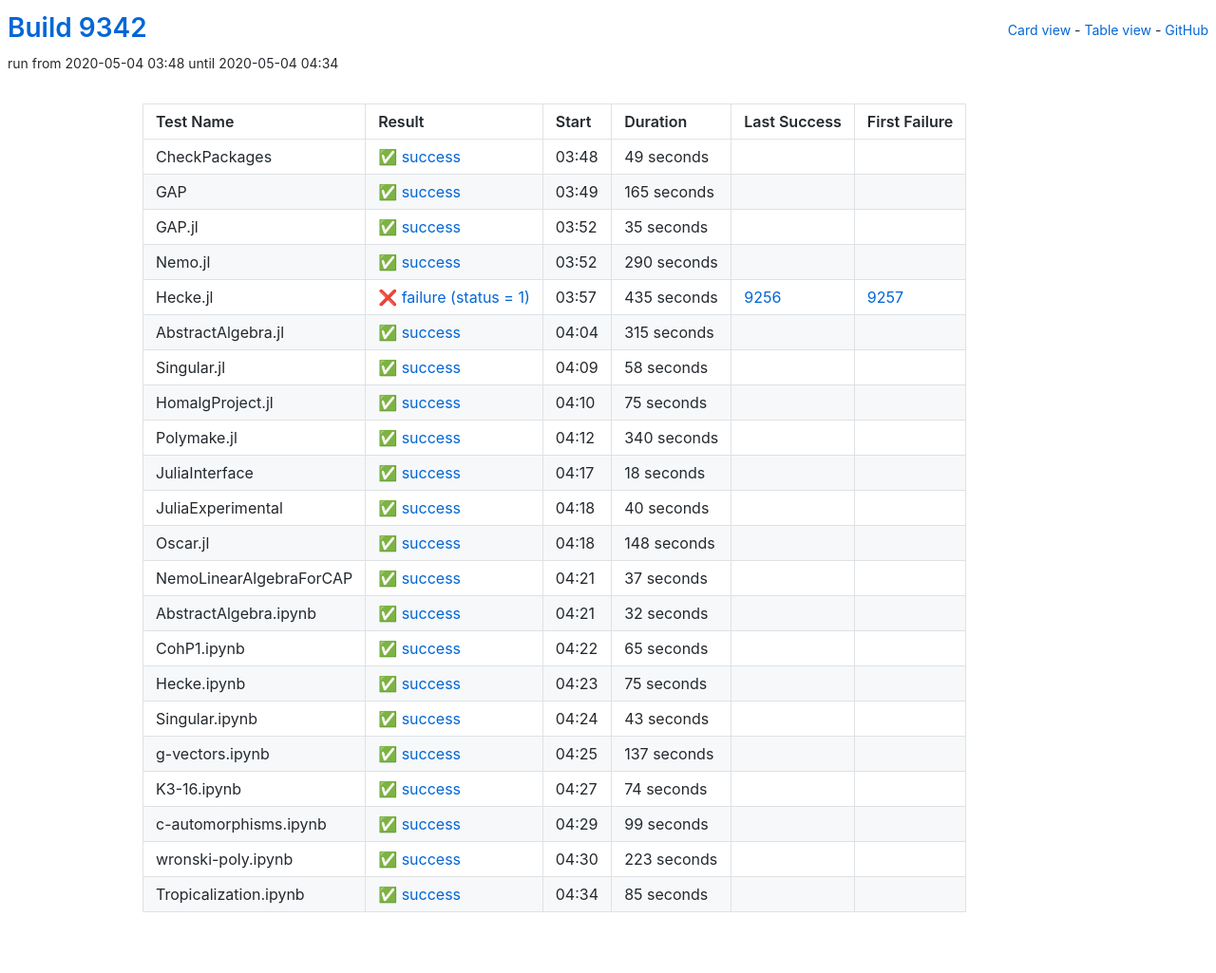
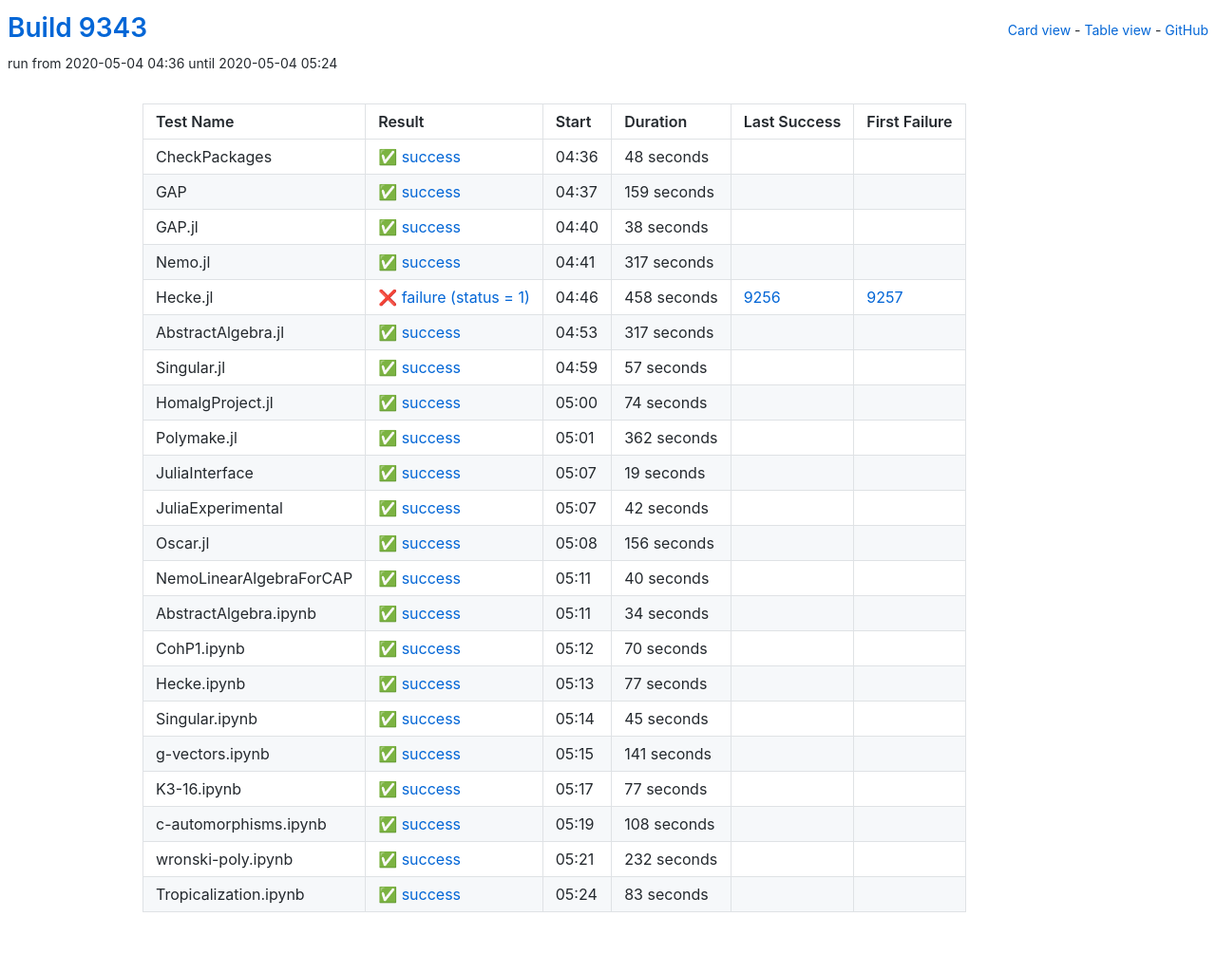
Before and after one commit to oscar-system/oscar-ci-status, a Jekyll site: the page built from table.html, in a window 1280 px wide. Shown: the whole page at 95% size. Built offline with Jekyll 4.4.1, drawn with Linux system fonts in a browser that asks for light colours.

Commit message:
Build 9343

```diff
--- a/_data/ci.yml
+++ b/_data/ci.yml
@@ -1,115 +1,137 @@
-build: 9342
-build_url: https://oscarci.mathematik.uni-kl.de/job/oscar/9342/
+build: 9343
+build_url: https://oscarci.mathematik.uni-kl.de/job/oscar/9343/
 job: oscar
 tests:
-- duration: 49
+- duration: 48
   exitcode: 0
   first_failure: false
   first_failure_url: null
   last_success: false
   last_success_url: null
-  log: https://oscarci.mathematik.uni-kl.de/job/oscar/9342/artifact/logs/build-9342/CheckPackages.log
+  log: https://oscarci.mathematik.uni-kl.de/job/oscar/9343/artifact/logs/build-9343/CheckPackages.log
   name: CheckPackages
-  start: 2020-05-04 03:48
+  start: 2020-05-04 04:36
   status: success
   success: true
-- duration: 165
+- duration: 159
   exitcode: 0
   first_failure: false
   first_failure_url: null
   last_success: false
   last_success_url: null
-  log: https://oscarci.mathematik.uni-kl.de/job/oscar/9342/artifact/logs/build-9342/GAP.log
+  log: https://oscarci.mathematik.uni-kl.de/job/oscar/9343/artifact/logs/build-9343/GAP.log
   name: GAP
-  start: 2020-05-04 03:49
+  start: 2020-05-04 04:37
   status: success
   success: true
-- duration: 35
+- duration: 38
   exitcode: 0
   first_failure: false
   first_failure_url: null
   last_success: false
   last_success_url: null
-  log: https://oscarci.mathematik.uni-kl.de/job/oscar/9342/artifact/logs/build-9342/GAP.jl.log
+  log: https://oscarci.mathematik.uni-kl.de/job/oscar/9343/artifact/logs/build-9343/GAP.jl.log
   name: GAP.jl
-  start: 2020-05-04 03:52
+  start: 2020-05-04 04:40
   status: success
   success: true
-- duration: 290
+- duration: 317
   exitcode: 0
   first_failure: false
   first_failure_url: null
   last_success: false
   last_success_url: null
-  log: https://oscarci.mathematik.uni-kl.de/job/oscar/9342/artifact/logs/build-9342/Nemo.jl.log
+  log: https://oscarci.mathematik.uni-kl.de/job/oscar/9343/artifact/logs/build-9343/Nemo.jl.log
   name: Nemo.jl
-  start: 2020-05-04 03:52
+  start: 2020-05-04 04:41
   status: success
   success: true
-- duration: 435
+- duration: 458
   exitcode: 1
   first_failure: 9257
   first_failure_url: https://oscarci.mathematik.uni-kl.de/job/oscar/9257/
   last_success: 9256
   last_success_url: https://oscarci.mathematik.uni-kl.de/job/oscar/9256/
-  log: https://oscarci.mathematik.uni-kl.de/job/oscar/9342/artifact/logs/build-9342/Hecke.jl.log
+  log: https://oscarci.mathematik.uni-kl.de/job/oscar/9343/artifact/logs/build-9343/Hecke.jl.log
   name: Hecke.jl
-  start: 2020-05-04 03:57
+  start: 2020-05-04 04:46
   status: failure
   success: false
-- duration: 315
+- duration: 317
   exitcode: 0
   first_failure: false
   first_failure_url: null
   last_success: false
   last_success_url: null
-  log: https://oscarci.mathematik.uni-kl.de/job/oscar/9342/artifact/logs/build-9342/AbstractAlgebra.jl.log
+  log: https://oscarci.mathematik.uni-kl.de/job/oscar/9343/artifact/logs/build-9343/AbstractAlgebra.jl.log
   name: AbstractAlgebra.jl
-  start: 2020-05-04 04:04
+  start: 2020-05-04 04:53
   status: success
   success: true
-- duration: 58
+- duration: 57
   exitcode: 0
   first_failure: false
   first_failure_url: null
   last_success: false
   last_success_url: null
-  log: https://oscarci.mathematik.uni-kl.de/job/oscar/9342/artifact/logs/build-9342/Singular.jl.log
+  log: https://oscarci.mathematik.uni-kl.de/job/oscar/9343/artifact/logs/build-9343/Singular.jl.log
   name: Singular.jl
-  start: 2020-05-04 04:09
+  start: 2020-05-04 04:59
   status: success
   success: true
-- duration: 75
+- duration: 74
   exitcode: 0
   first_failure: false
   first_failure_url: null
   last_success: false
   last_success_url: null
-  log: https://oscarci.mathematik.uni-kl.de/job/oscar/9342/artifact/logs/build-9342/HomalgProject.jl.log
+  log: https://oscarci.mathematik.uni-kl.de/job/oscar/9343/artifact/logs/build-9343/HomalgProject.jl.log
   name: HomalgProject.jl
-  start: 2020-05-04 04:10
+  start: 2020-05-04 05:00
   status: success
   success: true
-- duration: 340
+- duration: 362
   exitcode: 0
   first_failure: false
   first_failure_url: null
   last_success: false
   last_success_url: null
-  log: https://oscarci.mathematik.uni-kl.de/job/oscar/9342/artifact/logs/build-9342/Polymake.jl.log
+  log: https://oscarci.mathematik.uni-kl.de/job/oscar/9343/artifact/logs/build-9343/Polymake.jl.log
   name: Polymake.jl
-  start: 2020-05-04 04:12
+  start: 2020-05-04 05:01
   status: success
   success: true
-- duration: 18
+- duration: 19
   exitcode: 0
   first_failure: false
   first_failure_url: null
   last_success: false
   last_success_url: null
-  log: https://oscarci.mathematik.uni-kl.de/job/oscar/9342/artifact/logs/build-9342/JuliaInterface.log
+  log: https://oscarci.mathematik.uni-kl.de/job/oscar/9343/artifact/logs/build-9343/JuliaInterface.log
   name: JuliaInterface
-  start: 2020-05-04 04:17
+  start: 2020-05-04 05:07
+  status: success
+  success: true
+- duration: 42
+  exitcode: 0
+  first_failure: false
+  first_failure_url: null
+  last_success: false
+  last_success_url: null
+  log: https://oscarci.mathematik.uni-kl.de/job/oscar/9343/artifact/logs/build-9343/JuliaExperimental.log
+  name: JuliaExperimental
+  start: 2020-05-04 05:07
+  status: success
+  success: true
+- duration: 156
+  exitcode: 0
+  first_failure: false
+  first_failure_url: null
+  last_success: false
+  last_success_url: null
+  log: https://oscarci.mathematik.uni-kl.de/job/oscar/9343/artifact/logs/build-9343/Oscar.jl.log
+  name: Oscar.jl
+  start: 2020-05-04 05:08
   status: success
   success: true
 - duration: 40
@@ -118,129 +140,107 @@ tests:
   first_failure_url: null
   last_success: false
   last_success_url: null
-  log: https://oscarci.mathematik.uni-kl.de/job/oscar/9342/artifact/logs/build-9342/JuliaExperimental.log
-  name: JuliaExperimental
-  start: 2020-05-04 04:18
+  log: https://oscarci.mathematik.uni-kl.de/job/oscar/9343/artifact/logs/build-9343/NemoLinearAlgebraForCAP.log
+  name: NemoLinearAlgebraForCAP
+  start: 2020-05-04 05:11
   status: success
   success: true
-- duration: 148
+- duration: 34
   exitcode: 0
   first_failure: false
   first_failure_url: null
   last_success: false
   last_success_url: null
-  log: https://oscarci.mathematik.uni-kl.de/job/oscar/9342/artifact/logs/build-9342/Oscar.jl.log
-  name: Oscar.jl
-  start: 2020-05-04 04:18
+  log: https://oscarci.mathematik.uni-kl.de/job/oscar/9343/artifact/logs/build-9343/AbstractAlgebra.ipynb.log
+  name: AbstractAlgebra.ipynb
+  start: 2020-05-04 05:11
   status: success
   success: true
-- duration: 37
+- duration: 70
   exitcode: 0
   first_failure: false
   first_failure_url: null
   last_success: false
   last_success_url: null
-  log: https://oscarci.mathematik.uni-kl.de/job/oscar/9342/artifact/logs/build-9342/NemoLinearAlgebraForCAP.log
-  name: NemoLinearAlgebraForCAP
-  start: 2020-05-04 04:21
+  log: https://oscarci.mathematik.uni-kl.de/job/oscar/9343/artifact/logs/build-9343/CohP1.ipynb.log
+  name: CohP1.ipynb
+  start: 2020-05-04 05:12
   status: success
   success: true
-- duration: 32
+- duration: 77
   exitcode: 0
   first_failure: false
   first_failure_url: null
   last_success: false
   last_success_url: null
-  log: https://oscarci.mathematik.uni-kl.de/job/oscar/9342/artifact/logs/build-9342/AbstractAlgebra.ipynb.log
-  name: AbstractAlgebra.ipynb
-  start: 2020-05-04 04:21
+  log: https://oscarci.mathematik.uni-kl.de/job/oscar/9343/artifact/logs/build-9343/Hecke.ipynb.log
+  name: Hecke.ipynb
+  start: 2020-05-04 05:13
   status: success
   success: true
-- duration: 65
+- duration: 45
   exitcode: 0
   first_failure: false
   first_failure_url: null
   last_success: false
   last_success_url: null
-  log: https://oscarci.mathematik.uni-kl.de/job/oscar/9342/artifact/logs/build-9342/CohP1.ipynb.log
-  name: CohP1.ipynb
-  start: 2020-05-04 04:22
+  log: https://oscarci.mathematik.uni-kl.de/job/oscar/9343/artifact/logs/build-9343/Singular.ipynb.log
+  name: Singular.ipynb
+  start: 2020-05-04 05:14
   status: success
   success: true
-- duration: 75
+- duration: 141
   exitcode: 0
   first_failure: false
   first_failure_url: null
   last_success: false
   last_success_url: null
-  log: https://oscarci.mathematik.uni-kl.de/job/oscar/9342/artifact/logs/build-9342/Hecke.ipynb.log
-  name: Hecke.ipynb
-  start: 2020-05-04 04:23
+  log: https://oscarci.mathematik.uni-kl.de/job/oscar/9343/artifact/logs/build-9343/g-vectors.ipynb.log
+  name: g-vectors.ipynb
+  start: 2020-05-04 05:15
   status: success
   success: true
-- duration: 43
+- duration: 77
   exitcode: 0
   first_failure: false
   first_failure_url: null
   last_success: false
   last_success_url: null
-  log: https://oscarci.mathematik.uni-kl.de/job/oscar/9342/artifact/logs/build-9342/Singular.ipynb.log
-  name: Singular.ipynb
-  start: 2020-05-04 04:24
+  log: https://oscarci.mathematik.uni-kl.de/job/oscar/9343/artifact/logs/build-9343/K3-16.ipynb.log
+  name: K3-16.ipynb
+  start: 2020-05-04 05:17
   status: success
   success: true
-- duration: 137
+- duration: 108
   exitcode: 0
   first_failure: false
   first_failure_url: null
   last_success: false
   last_success_url: null
-  log: https://oscarci.mathematik.uni-kl.de/job/oscar/9342/artifact/logs/build-9342/g-vectors.ipynb.log
-  name: g-vectors.ipynb
-  start: 2020-05-04 04:25
+  log: https://oscarci.mathematik.uni-kl.de/job/oscar/9343/artifact/logs/build-9343/c-automorphisms.ipynb.log
+  name: c-automorphisms.ipynb
+  start: 2020-05-04 05:19
   status: success
   success: true
-- duration: 74
+- duration: 232
   exitcode: 0
   first_failure: false
   first_failure_url: null
   last_success: false
   last_success_url: null
-  log: https://oscarci.mathematik.uni-kl.de/job/oscar/9342/artifact/logs/build-9342/K3-16.ipynb.log
-  name: K3-16.ipynb
-  start: 2020-05-04 04:27
+  log: https://oscarci.mathematik.uni-kl.de/job/oscar/9343/artifact/logs/build-9343/wronski-poly.ipynb.log
+  name: wronski-poly.ipynb
+  start: 2020-05-04 05:21
   status: success
   success: true
-- duration: 99
+- duration: 83
   exitcode: 0
   first_failure: false
   first_failure_url: null
   last_success: false
   last_success_url: null
-  log: https://oscarci.mathematik.uni-kl.de/job/oscar/9342/artifact/logs/build-9342/c-automorphisms.ipynb.log
-  name: c-automorphisms.ipynb
-  start: 2020-05-04 04:29
+  log: https://oscarci.mathematik.uni-kl.de/job/oscar/9343/artifact/logs/build-9343/Tropicalization.ipynb.log
+  name: Tropicalization.ipynb
+  start: 2020-05-04 05:24
   status: success
   success: true
-- duration: 223
-  exitcode: 0
-  first_failure: false
-  first_failure_url: null
-  last_success: false
-  last_success_url: null
-  log: https://oscarci.mathematik.uni-kl.de/job/oscar/9342/artifact/logs/build-9342/wronski-poly.ipynb.log
-  name: wronski-poly.ipynb
-  start: 2020-05-04 04:30
-  status: success
-  success: true
-- duration: 85
-  exitcode: 0
-  first_failure: false
-  first_failure_url: null
-  last_success: false
-  last_success_url: null
-  log: https://oscarci.mathematik.uni-kl.de/job/oscar/9342/artifact/logs/build-9342/Tropicalization.ipynb.log
-  name: Tropicalization.ipynb
-  start: 2020-05-04 04:34
-  status: success
-  success: true
```
Also changed, not shown: README.md.
